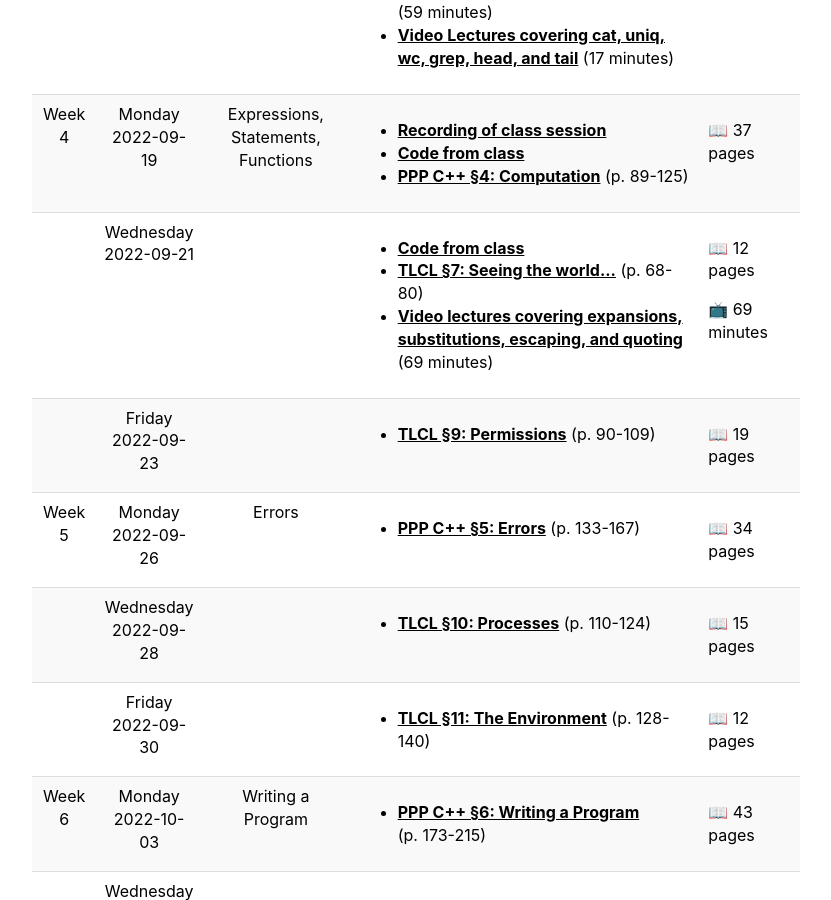
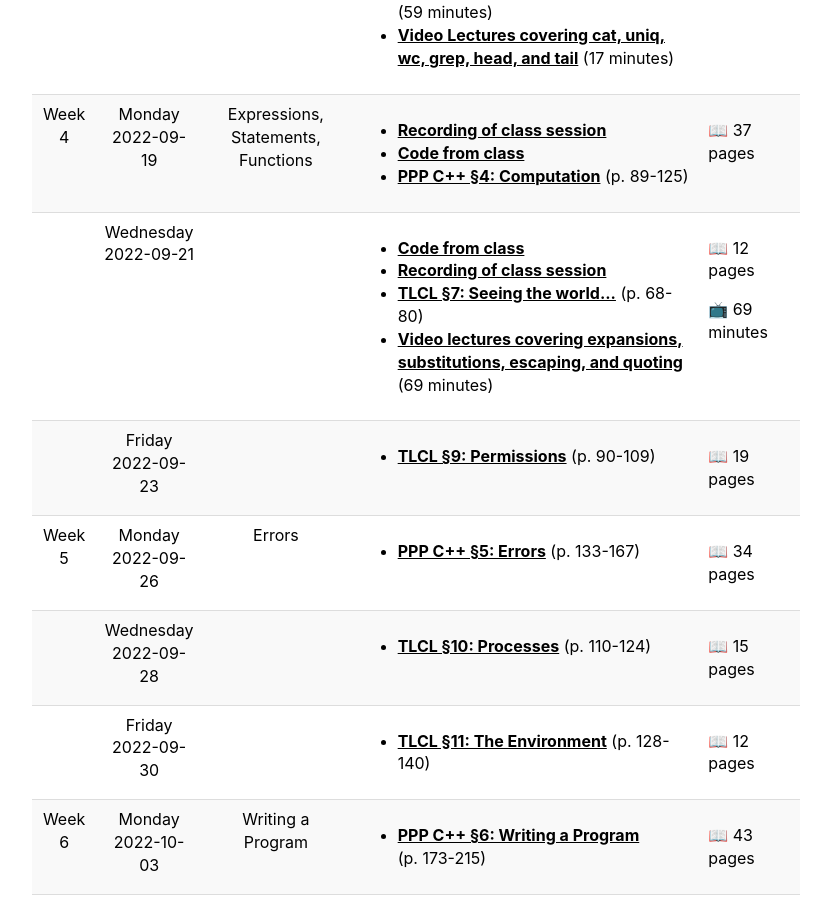
Before and after one commit to 2022-Fall-UAF-CS201/2022-Fall-UAF-CS201.github.io, a Jekyll site: the page built from schedule.md, in a window 1280 px wide and 900 px high, scrolled down 1663 px. Shown: the whole window, without its empty margins (224-1055 px from the left). Built offline with Jekyll 4.4.1, drawn with Linux system fonts in a browser that asks for light colours.

Commit message:
Added link

```diff
--- a/_data/schedule.yaml
+++ b/_data/schedule.yaml
@@ -280,6 +280,9 @@
     -
      title: "Code from class"
      url:   "code/for_vector.cpp"
+    -
+     title: "Recording of class session"
+     url:   "https://alaska.zoom.us/rec/share/j_Lv6Izug_WhudYluPpJH1USq-oRwEBDn9yvzWgl9eiR-Git2q2EUFtIorrj53cS.nX-Z9fF1c0WHbS0H"
     -
      title: "TLCL §7: Seeing the world..."
      url:   "https://linuxcommand.org/tlcl.php"
```
